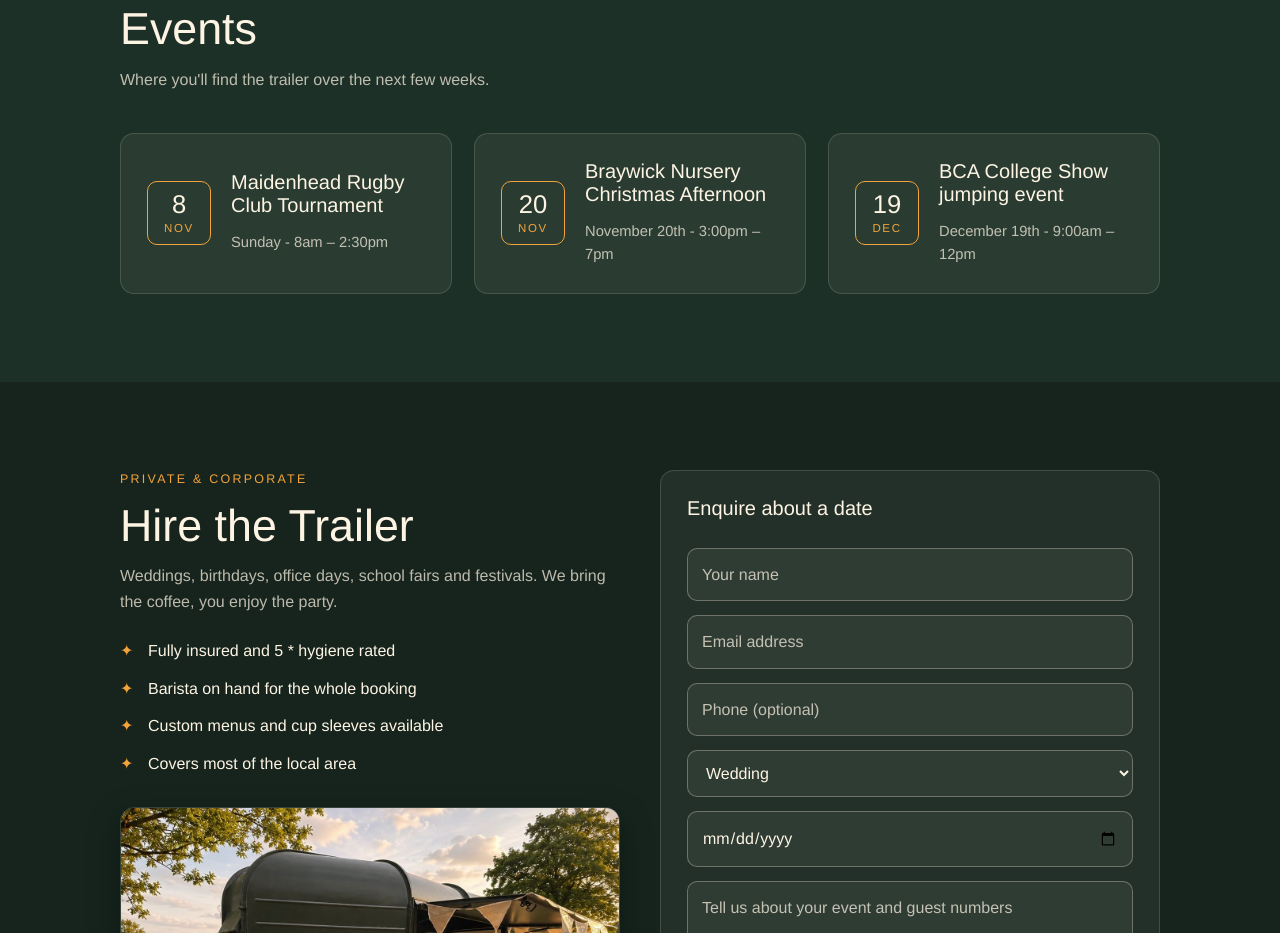
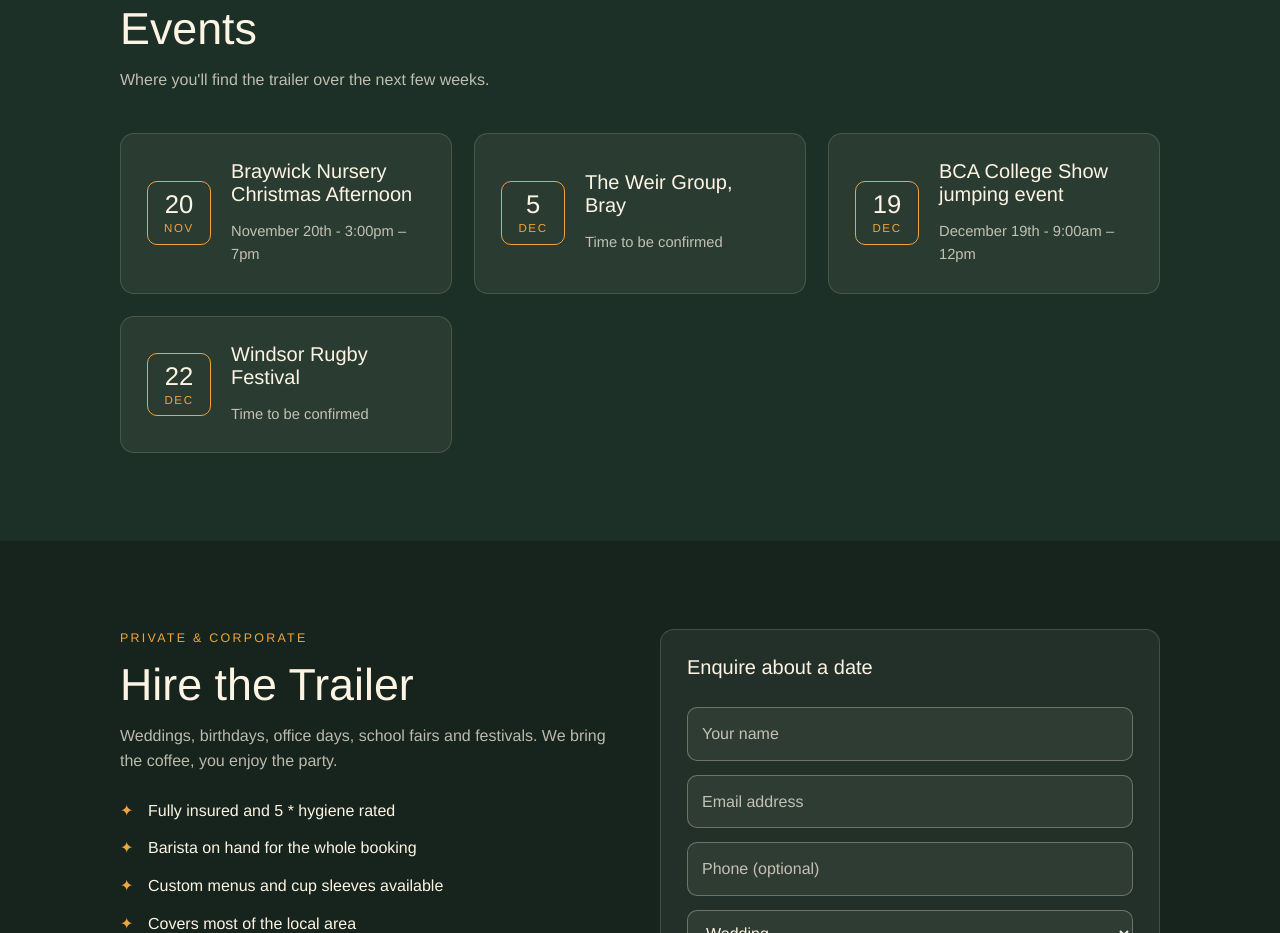
Before and after one commit to elliotjleigh/LuminaryWebsite, a plain HTML site: page index.html in a window 1280 px wide. Shown: the part 1814-2747 px from the top of the page. Drawn offline with Linux system fonts and the light colour scheme.

Commit message:
Update index.html

```diff
--- a/index.html
+++ b/index.html
@@ -228,9 +228,10 @@ h1,h2,h3,.date b{font-weight:400}
       <h2>Events</h2>
       <p class="lead">Where you'll find the trailer over the next few weeks.</p>
       <div class="grid">
-        <div class="card event"><div class="date"><b>8</b><span>Nov</span></div><div><h3>Maidenhead Rugby Club Tournament</h3><p>Sunday - 8am – 2:30pm</p></div></div>
         <div class="card event"><div class="date"><b>20</b><span>Nov</span></div><div><h3>Braywick Nursery Christmas Afternoon</h3><p>November  20th - 3:00pm – 7pm</p></div></div>
+        <div class="card event"><div class="date"><b>5</b><span>Dec</span></div><div><h3>The Weir Group, Bray</h3><p>Time to be confirmed</p></div></div>
         <div class="card event"><div class="date"><b>19</b><span>Dec</span></div><div><h3>BCA College Show jumping event</h3><p>December 19th - 9:00am – 12pm</p></div></div>
+        <div class="card event"><div class="date"><b>22</b><span>Dec</span></div><div><h3>Windsor Rugby Festival</h3><p>Time to be confirmed</p></div></div>
         <!--<div class="card event"><div class="date"><b>24</b><span>Oct</span></div><div><h3>Village Hall Fun Day</h3><p>11am – 3pm · Village green</p></div></div>-->
         <!--<div class="card event"><div class="date"><b>31</b><span>Oct</span></div><div><h3>Halloween Lantern Walk</h3><p>4pm – 8pm · Park entrance</p></div></div>-->
         <!--<div class="card event"><div class="date"><b>14</b><span>Nov</span></div><div><h3>Christmas Lights Switch-On</h3><p>3pm – 7pm · High Street</p></div></div>-->
```
